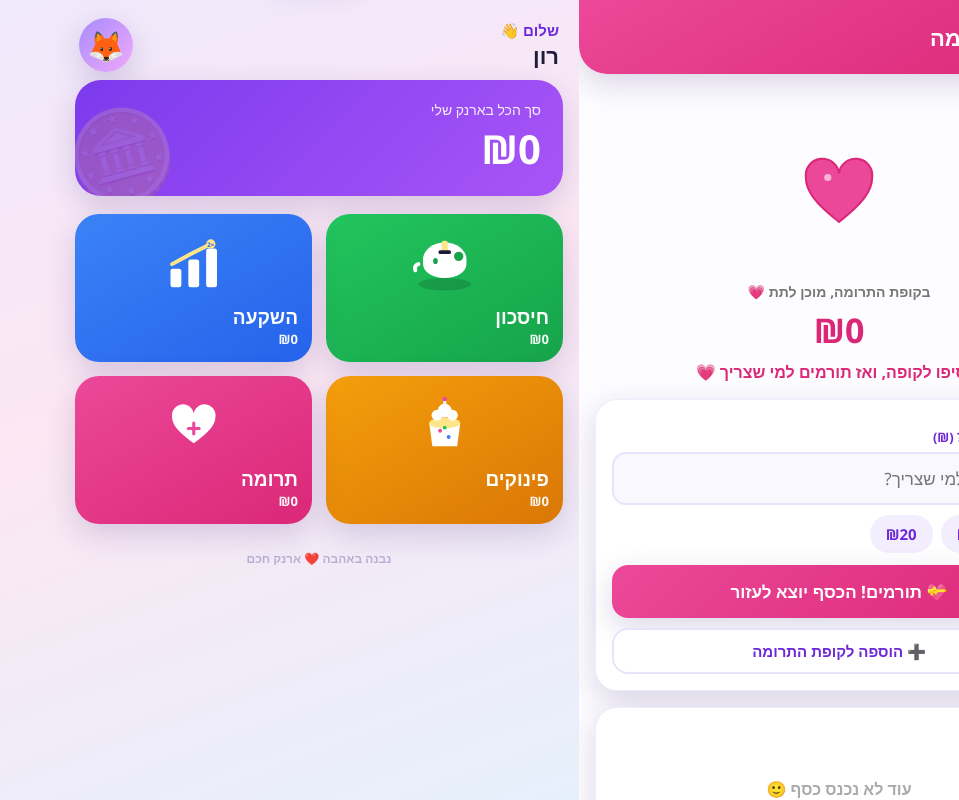
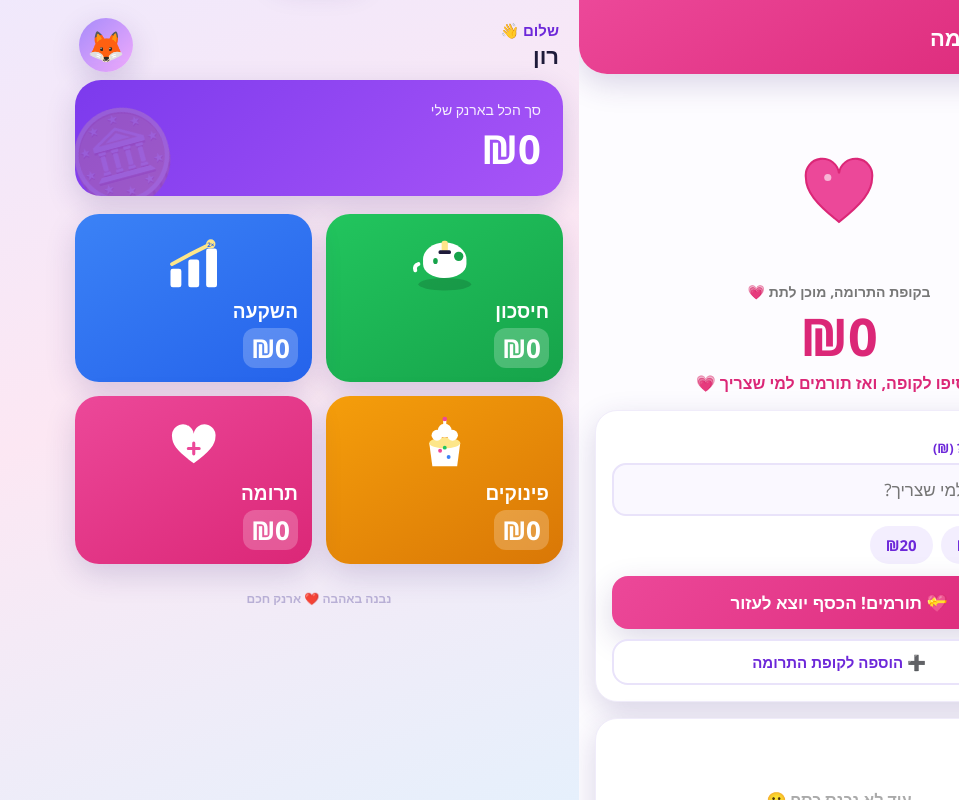
Before and after one commit to OrenTrax/smart-wallet, a plain HTML site: page index.html in a window 1280 px wide. Shown: the whole page, without its empty margins (321-1280 px from the left). Drawn offline with Linux system fonts and the light colour scheme.

Commit message:
סכומים גדולים ובולטים בכל אזור + תרומה לא נכללת בסך הכל

```diff
--- a/index.html
+++ b/index.html
@@ -49,7 +49,8 @@
   .card .ill{height:62px;display:grid;place-items:center}
   .card .ill svg{height:62px;width:auto}
   .card .ttl{font-size:19px;font-weight:800;margin-top:6px}
-  .card .sub{font-size:13px;opacity:.95;direction:ltr;text-align:right;font-weight:700}
+  .card .sub{font-size:26px;opacity:1;direction:ltr;text-align:right;font-weight:900;
+    background:rgba(255,255,255,.22);border-radius:12px;padding:2px 8px;display:inline-block;margin-top:4px}
   .c-saving{background:linear-gradient(150deg,var(--saving),var(--saving-d))}
   .c-invest{background:linear-gradient(150deg,var(--invest),var(--invest-d))}
   .c-treat{background:linear-gradient(150deg,var(--treat),var(--treat-d))}
@@ -67,7 +68,7 @@
   .scr-head h2{font-size:22px;font-weight:800}
   .scr-body{padding:18px 16px}
 
-  .bigamt{font-size:34px;font-weight:800;text-align:center;direction:ltr;margin:6px 0 2px}
+  .bigamt{font-size:52px;font-weight:900;text-align:center;direction:ltr;margin:8px 0 2px;line-height:1.05}
   .miniLbl{text-align:center;color:#777;font-size:14px;font-weight:700}
 
   .panel{background:#fff;border-radius:22px;padding:16px;box-shadow:var(--shadow);margin-top:16px;border:1px solid #f0ecfa}
@@ -221,6 +222,8 @@
     <div class="goal-name" id="goalName">לא הוגדרה מטרה עדיין</div>
     <img class="goalimg" id="goalImg">
     <div class="well-wrap" id="wellWrap"></div>
+    <div class="miniLbl">💰 יש לך בחיסכון</div>
+    <div class="bigamt" id="savingTotal" style="color:#16a34a">₪0</div>
     <div class="progress-txt" id="progTxt"></div>
 
     <div class="panel">
@@ -566,7 +569,7 @@ function heartSVG(amt){
 /* ============ רינדור ============ */
 function render(){
   const g=S.saving;
-  const total=g.bal+S.invest.kid*2+S.treat.bal+S.donate.bal;
+  const total=g.bal+S.invest.kid*2+S.treat.bal; // תרומה לא נכללת - זה כסף שיוצא לעזור לאחרים
   document.getElementById('totalAmt').textContent=ils(total);
   document.getElementById('savingSub').textContent=ils(g.bal);
   document.getElementById('investSub').textContent=ils(S.invest.kid*2);
@@ -582,6 +585,7 @@ function render(){
   const reached=g.goalTarget>0&&g.bal>=g.goalTarget;
   const prize=g.goalImg?'🎁':(g.goalArt==='lego'?'LEGO':(ART[g.goalArt]||'🎯'));
   document.getElementById('wellWrap').innerHTML=wellSVG(pct,prize,reached);
+  document.getElementById('savingTotal').textContent=ils(g.bal);
   if(g.goalTarget>0){
     if(reached){
       document.getElementById('progTxt').innerHTML='🏆 כל הכבוד! הגעת למטרה! 🏆';
```
Also changed, not shown: ארנק-חכם.html (+7 -3 lines).
